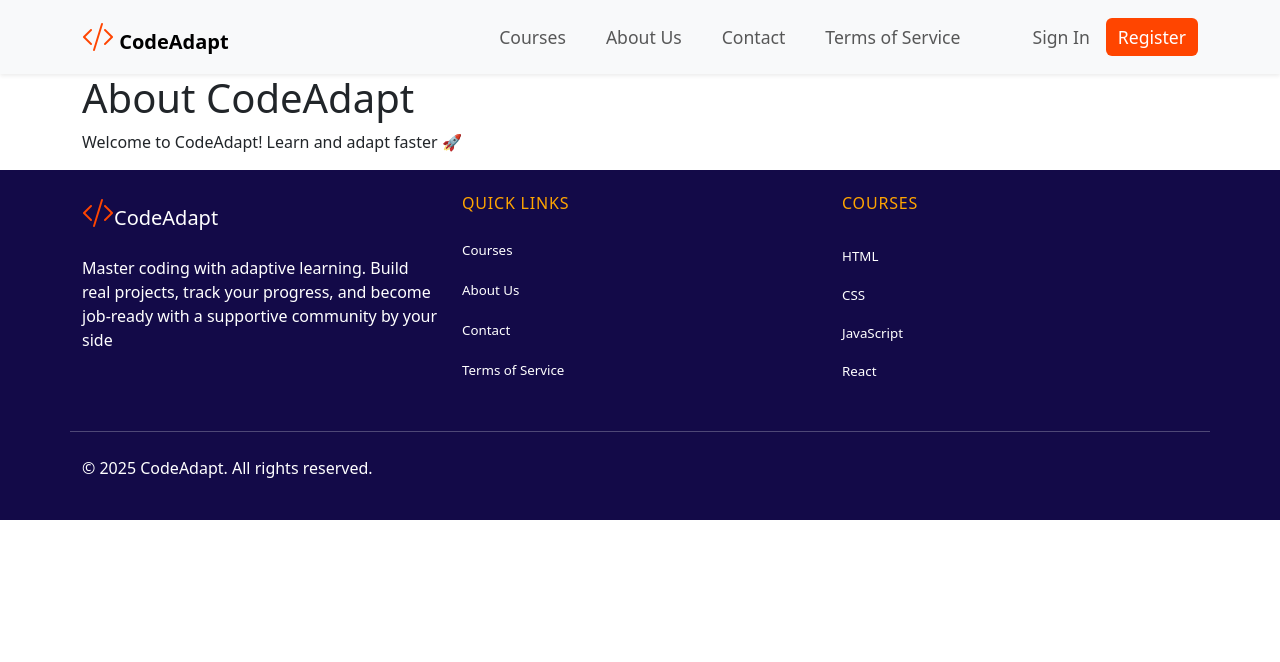
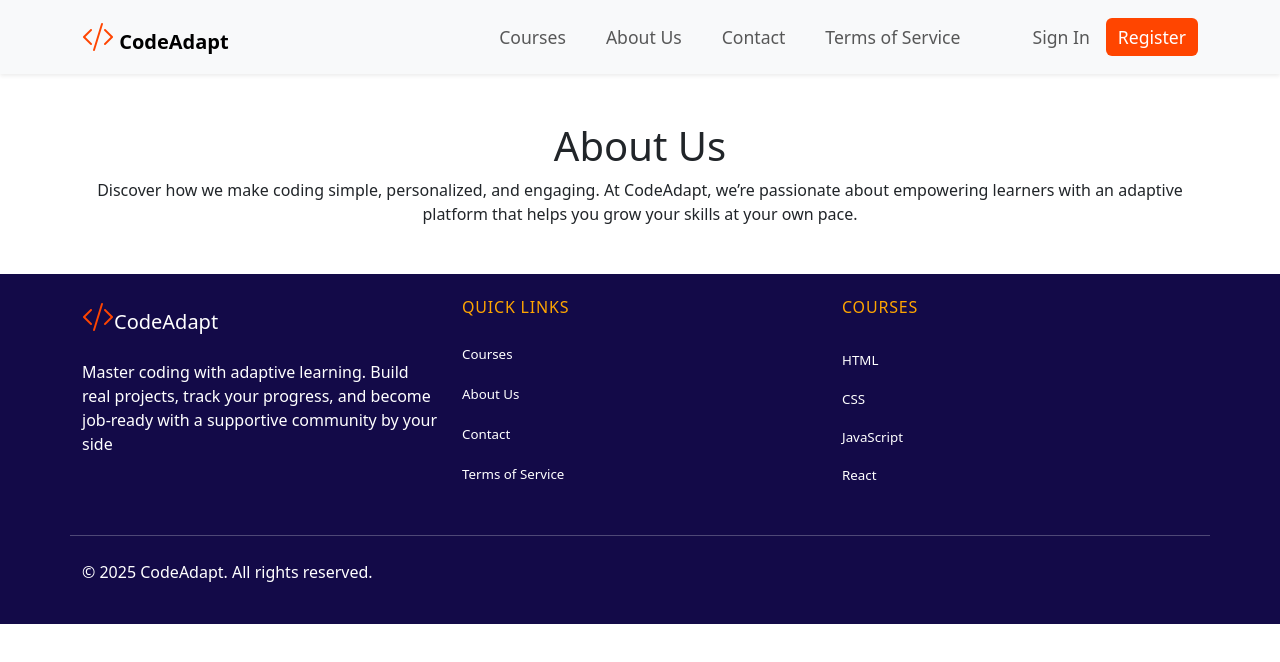
Before and after one commit to Adamxx06/adaptive-learning-system, a React (Vite) app: page /about in a window 1280 px wide. Shown: the top 662 px of the page. Built offline with nearby package versions, Linux system fonts and the light colour scheme.

Commit message:
feat(about): update about page content

```diff
--- a/src/components/pages/About.tsx
+++ b/src/components/pages/About.tsx
@@ -1,8 +1,15 @@
+
 const About = () => {
   return (
-    <div className="container">
-      <h1>About CodeAdapt</h1>
-      <p>Welcome to CodeAdapt! Learn and adapt faster 🚀</p>
+    <div className="about-page">
+    <main className="container my-5" aria-label="About Us">
+      <div className="container">
+        <header className="text-center">
+          <h1>About Us</h1>
+          <p>Discover how we make coding simple, personalized, and engaging. At CodeAdapt, we’re passionate about empowering learners with an adaptive platform that helps you grow your skills at your own pace.</p>
+        </header>
+      </div>
+    </main>
     </div>
   );
 };
```
